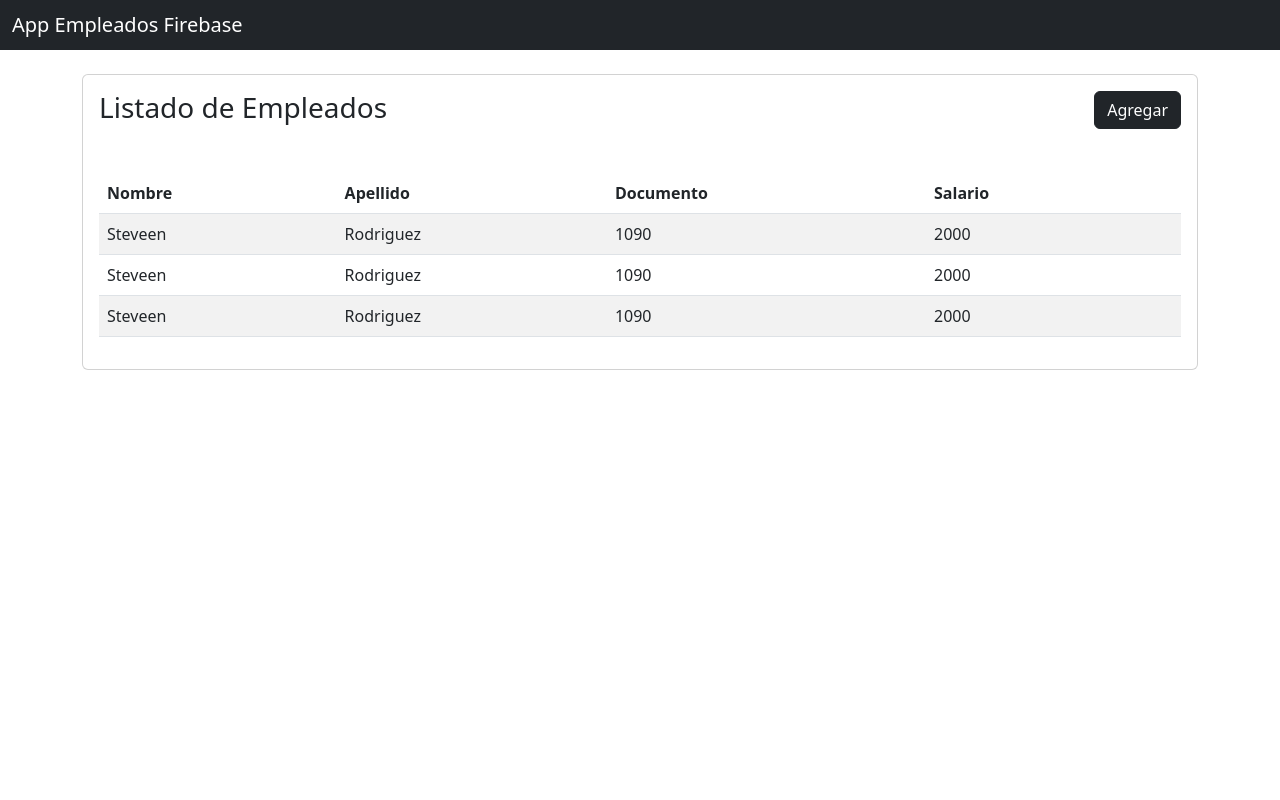
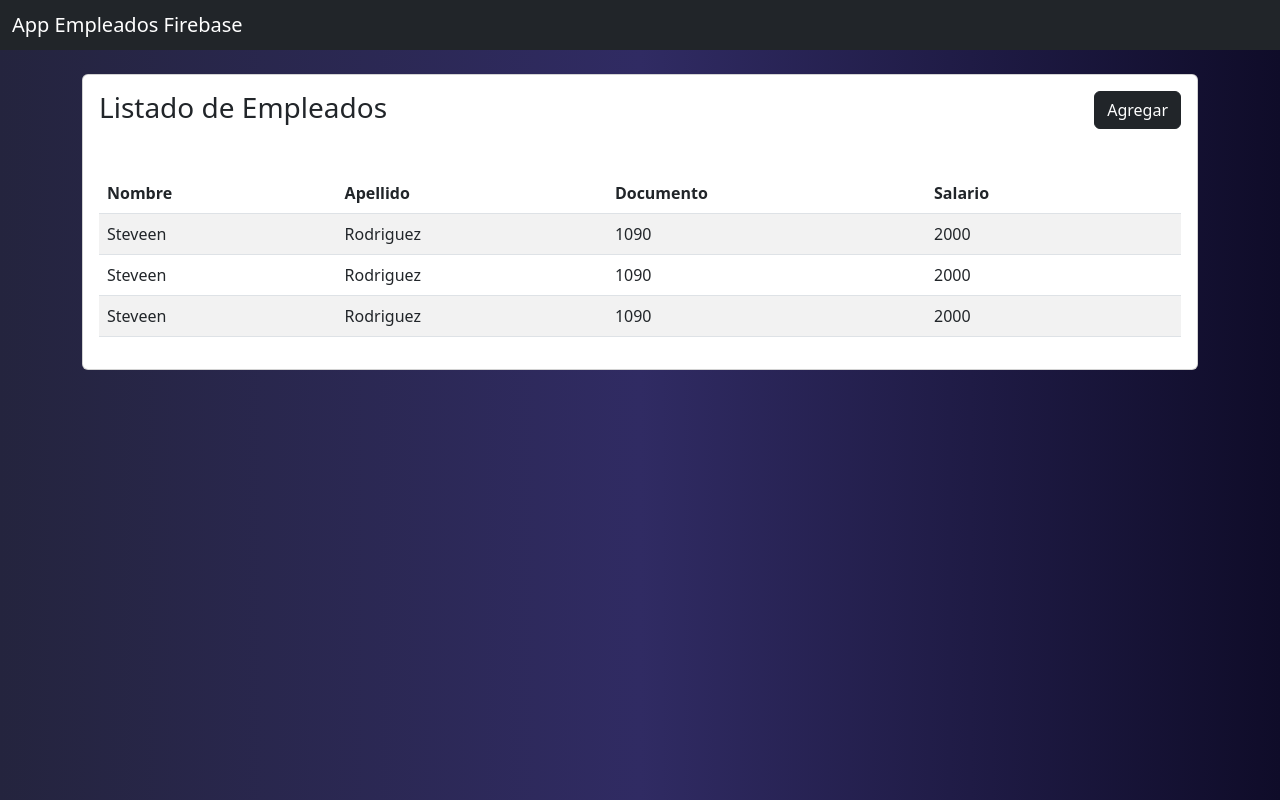
Before and after one commit to Duvis07/angular-crud-firebase-empleados, an Angular app: page / in a window 1280 px wide. Built offline with nearby package versions, Linux system fonts and the light colour scheme.

Commit message:
fondo gradiente al body

```diff
--- a/src/styles.css
+++ b/src/styles.css
@@ -1 +1,8 @@
 /* You can add global styles to this file, and also import other style files */
+
+body {
+  background: #0f0c29;  /* fallback for old browsers */
+background: -webkit-linear-gradient(to right, #24243e, #302b63, #0f0c29);  /* Chrome 10-25, Safari 5.1-6 */
+background: linear-gradient(to right, #24243e, #302b63, #0f0c29); /* W3C, IE 10+/ Edge, Firefox 16+, Chrome 26+, Opera 12+, Safari 7+ */
+
+}
```
